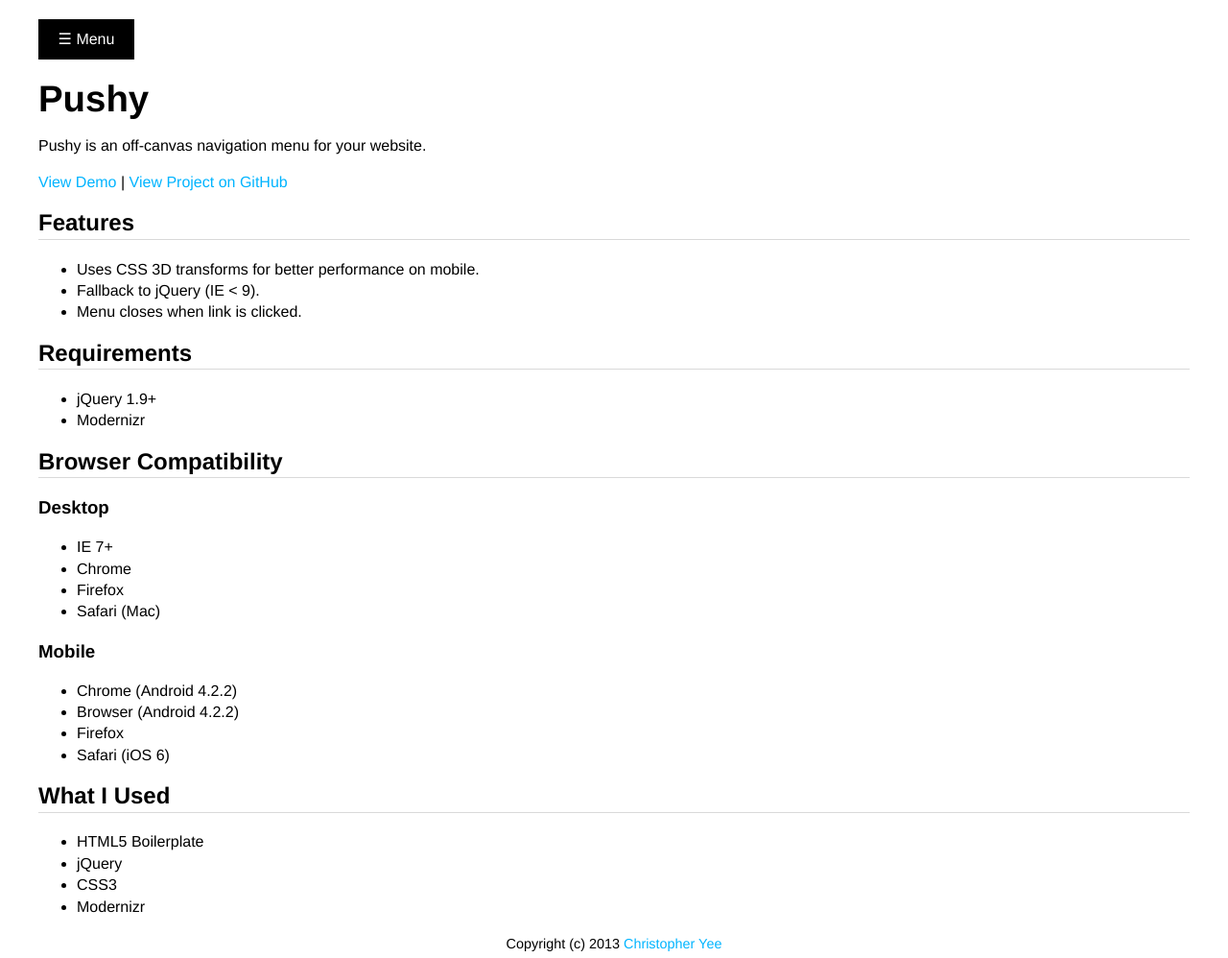
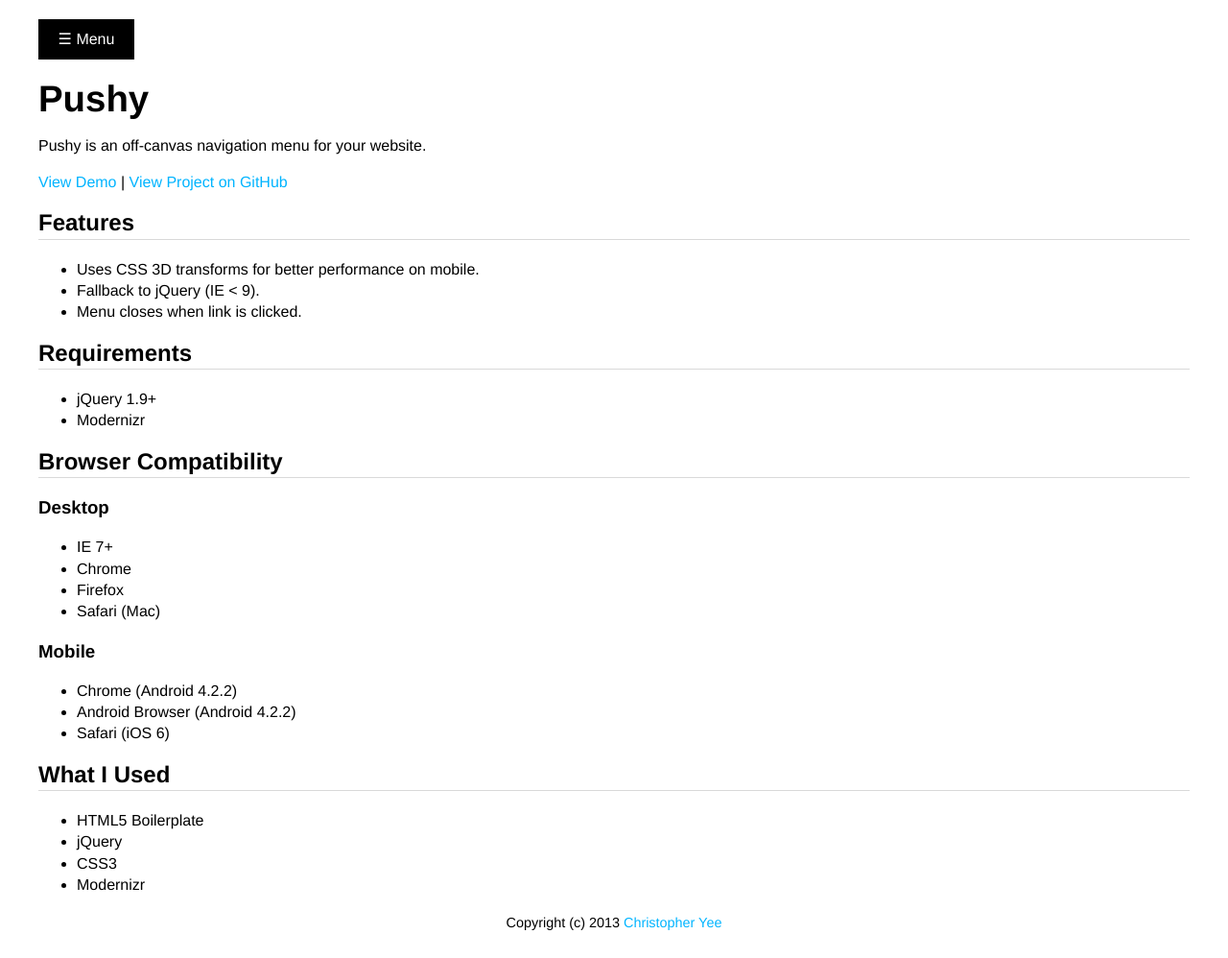
Before and after one commit to christophery/pushy, a plain HTML site: page index.html in a window 1280 px wide. Shown: the whole page at 96% size. Drawn offline with nearby package versions, Linux system fonts and the light colour scheme.

Commit message:
changed browser compatibility

```diff
--- a/index.html
+++ b/index.html
@@ -39,7 +39,7 @@
             <h2>Features</h2>
             <ul>
                 <li>Uses CSS 3D transforms for better performance on mobile.</li>
-                <li>Fallback to jQuery (IE < 9).</li>
+                <li>Fallback to jQuery (IE &lt; 9).</li>
                 <li>Menu closes when link is clicked.</li>
             </ul>
 
@@ -62,8 +62,7 @@
             <h3>Mobile</h3>
             <ul>
                 <li>Chrome (Android 4.2.2)</li>
-                <li>Browser (Android 4.2.2)</li>
-                <li>Firefox</li>
+                <li>Android Browser (Android 4.2.2)</li>
                 <li>Safari (iOS 6)</li>
             </ul>
 
```
Also changed, not shown: README.md.
